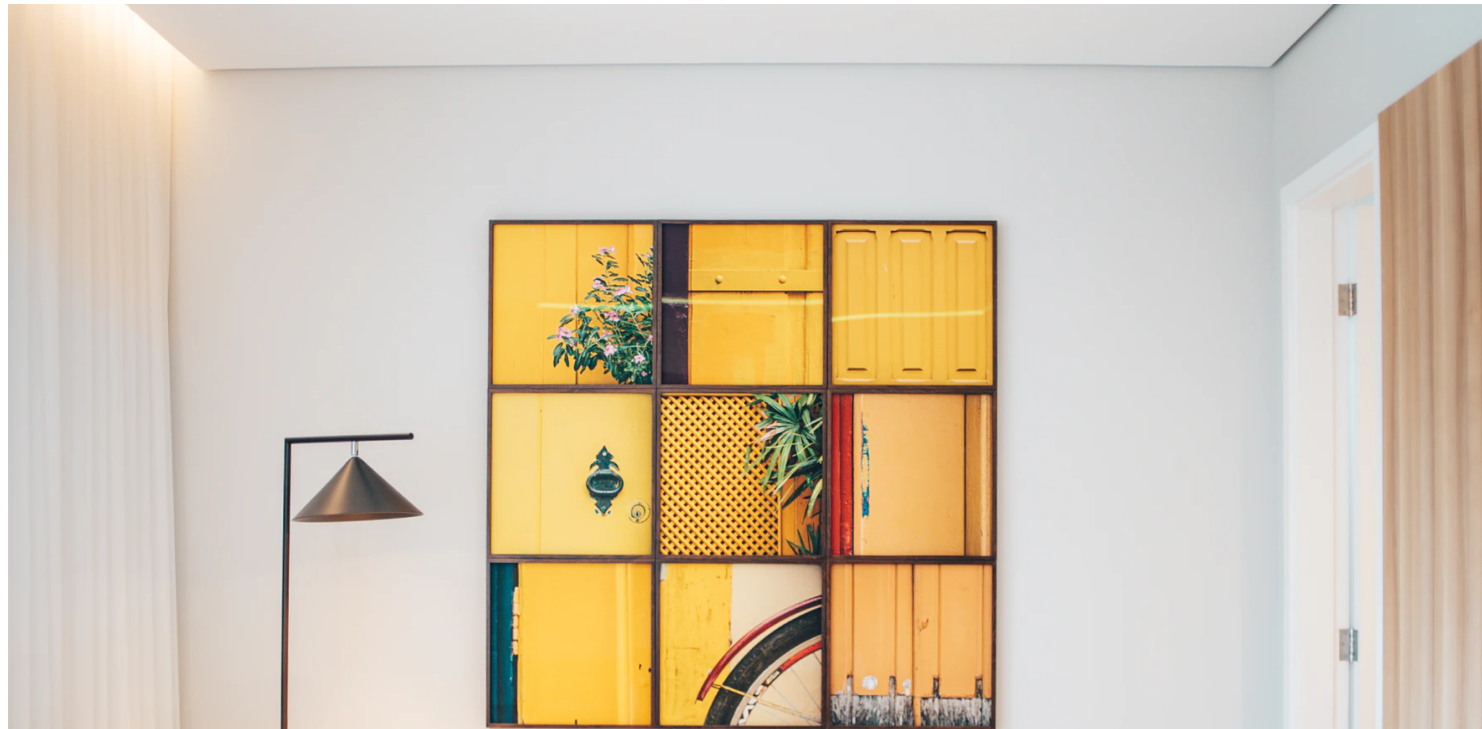
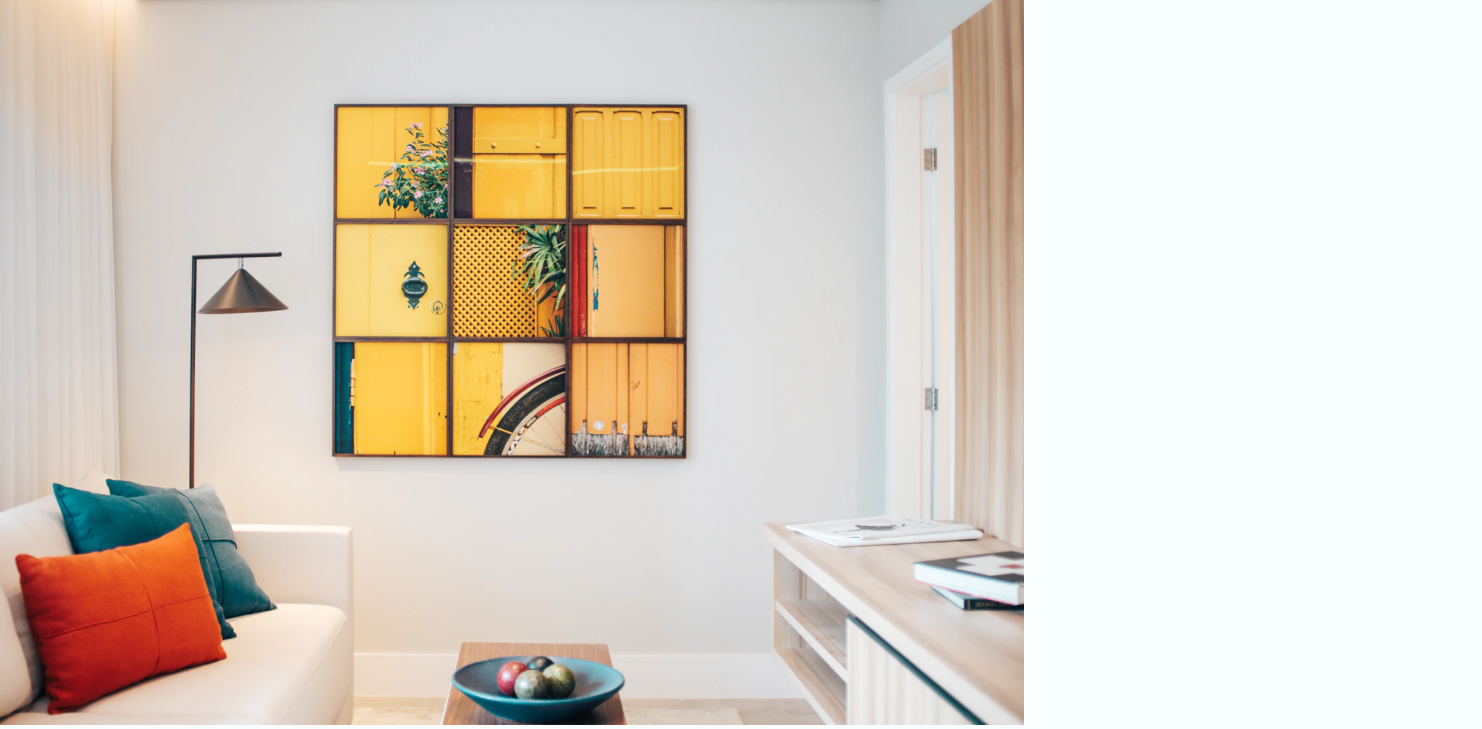
Before and after one commit to Porkul/devChallenges, a plain HTML site: page my-team-page/index.html in a window 1280 px wide. Shown: the part 157-886 px from the top of the page, 1482 px wide, since content can reach past the window. Drawn offline with Linux system fonts and the light colour scheme; files that its build step writes are made by us from their sources; the site is published under a folder, as on GitHub Pages, so addresses that start at the root find nothing; files whose address does not match are found by name.

Commit message:
Update index.html

```diff
--- a/my-team-page/index.html
+++ b/my-team-page/index.html
@@ -6,7 +6,7 @@
       name="viewport"
       content="width=device-width, initial-scale=1,maximum-scale=5"/>
     <link rel="icon" href="devchallenges.png" />
-    <link rel="stylesheet" href="/style.css" />
+    <link rel="stylesheet" href="resources/style.css" />
     <title>My Team Page</title>
   </head>
   <body>
```
